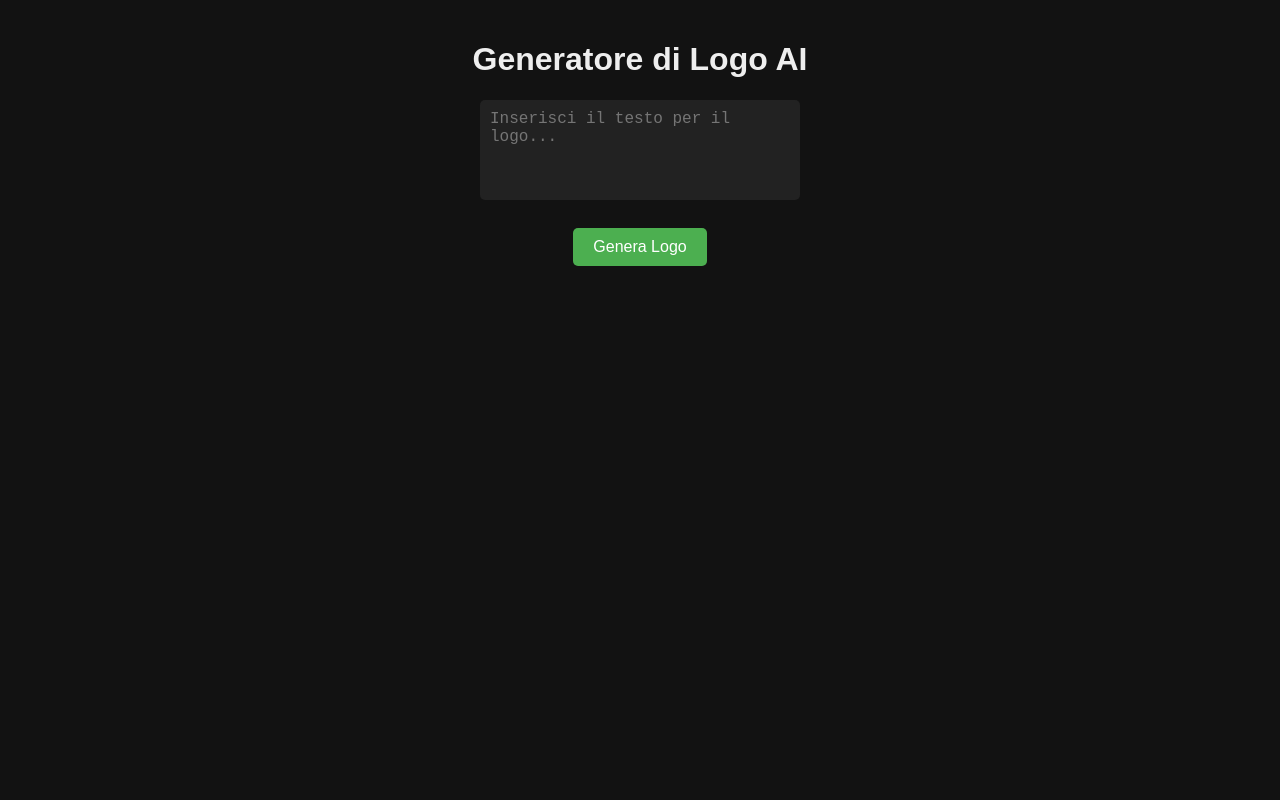
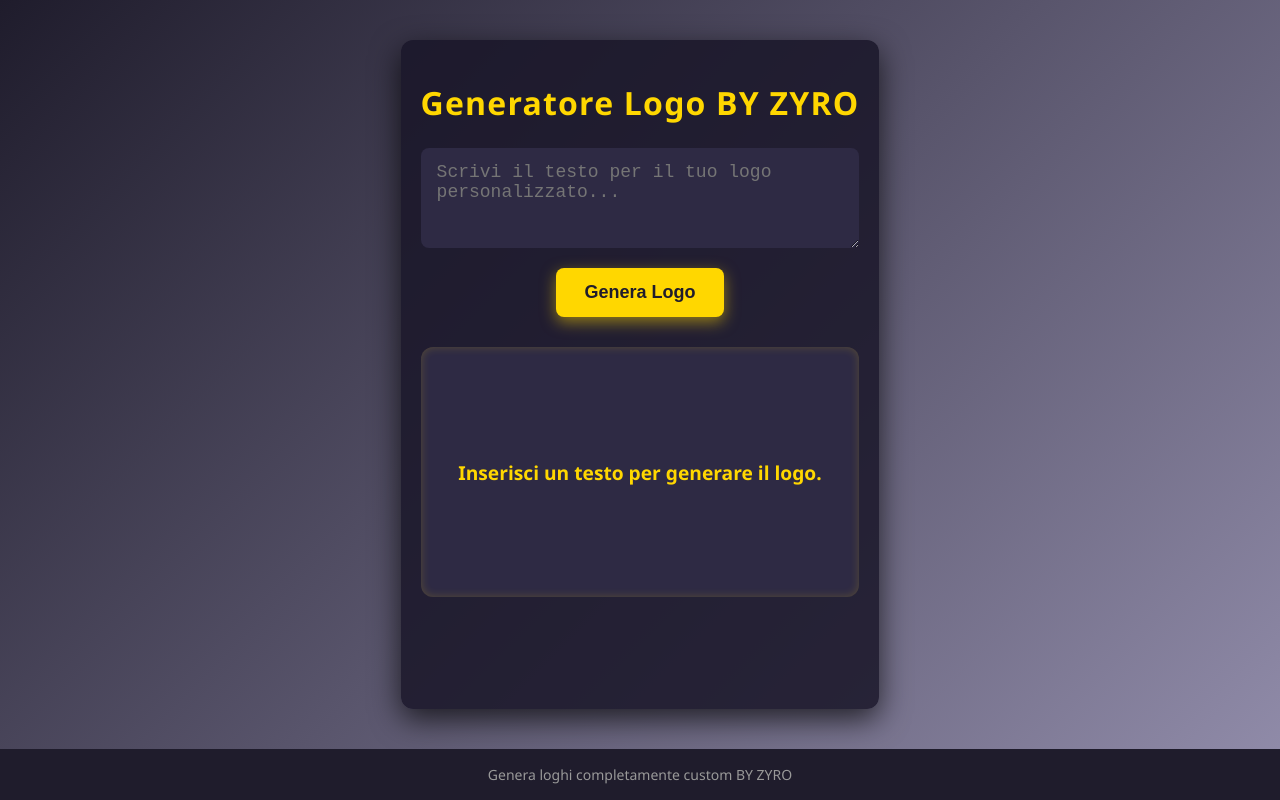
Before and after one commit to ale013412-hash/logo-gen, a plain HTML site: page index.html in a window 1280 px wide. Both pictures are taken after a click on the button "Genera Logo". Drawn offline with Linux system fonts and the light colour scheme.

Commit message:
Aggiorno index.html con design custom BY ZYRO

```diff
--- a/index.html
+++ b/index.html
@@ -3,73 +3,150 @@
 <head>
 <meta charset="UTF-8" />
 <meta name="viewport" content="width=device-width, initial-scale=1" />
-<title>Generatore Logo</title>
+<title>Generatore Logo BY ZYRO</title>
 <style>
+  /* Reset base */
+  * {
+    box-sizing: border-box;
+  }
   body {
-    background-color: #121212;
-    color: #eeeeee;
-    font-family: Arial, sans-serif;
-    margin: 20px;
+    margin: 0;
+    background: linear-gradient(135deg, #1f1c2c, #928dab);
+    font-family: 'Segoe UI', Tahoma, Geneva, Verdana, sans-serif;
+    color: #eee;
+    display: flex;
+    flex-direction: column;
+    min-height: 100vh;
+  }
+  main {
+    flex-grow: 1;
+    max-width: 480px;
+    margin: 40px auto;
+    padding: 20px;
+    background: rgba(25, 22, 40, 0.85);
+    border-radius: 12px;
+    box-shadow: 0 10px 30px rgba(0,0,0,0.7);
     display: flex;
     flex-direction: column;
     align-items: center;
   }
+  h1 {
+    font-weight: 700;
+    margin-bottom: 24px;
+    letter-spacing: 1.2px;
+    text-align: center;
+    color: #ffd700;
+  }
   textarea {
-    width: 300px;
-    height: 80px;
-    padding: 10px;
-    font-size: 16px;
-    border-radius: 5px;
+    width: 100%;
+    min-height: 100px;
+    padding: 14px 16px;
+    font-size: 18px;
+    border-radius: 8px;
     border: none;
-    resize: none;
-    background-color: #222;
-    color: #eee;
+    background: #2e2a44;
+    color: #ddd;
+    resize: vertical;
+    transition: box-shadow 0.3s ease;
+  }
+  textarea:focus {
+    outline: none;
+    box-shadow: 0 0 8px #ffd700;
+    background: #3c3755;
   }
   button {
-    margin-top: 10px;
-    padding: 10px 20px;
-    font-size: 16px;
-    background-color: #4caf50;
+    margin-top: 20px;
+    background: #ffd700;
     border: none;
-    border-radius: 5px;
-    color: white;
+    padding: 14px 28px;
+    font-weight: 700;
+    font-size: 18px;
+    border-radius: 8px;
+    color: #1f1c2c;
     cursor: pointer;
-    transition: background-color 0.3s ease;
+    transition: background 0.25s ease, transform 0.2s ease;
+    box-shadow: 0 5px 15px rgba(255, 215, 0, 0.5);
   }
   button:hover {
-    background-color: #45a049;
+    background: #e6c200;
+    transform: scale(1.05);
+  }
+  button:active {
+    transform: scale(0.95);
   }
   #logo-container {
-    margin-top: 20px;
+    margin-top: 30px;
+    min-height: 250px;
+    width: 100%;
+    background: #2e2a44;
+    border-radius: 12px;
+    box-shadow: inset 0 0 10px rgba(255, 215, 0, 0.2);
+    display: flex;
+    align-items: center;
+    justify-content: center;
+    overflow: hidden;
+    position: relative;
   }
   #logo-container img {
-    max-width: 300px;
+    max-width: 100%;
+    max-height: 100%;
     border-radius: 10px;
-    box-shadow: 0 0 10px #4caf50;
+    box-shadow: 0 0 12px #ffd700;
+    transition: opacity 0.5s ease;
+  }
+  #loading, #error {
+    position: absolute;
+    color: #ffd700;
+    font-weight: 700;
+    font-size: 1.2rem;
+    text-align: center;
+    padding: 0 20px;
+  }
+  footer {
+    text-align: center;
+    padding: 16px 0;
+    background: #1f1c2c;
+    color: #999;
+    font-size: 14px;
+  }
+  @media (max-width: 500px) {
+    main {
+      margin: 20px 10px;
+    }
+    button, textarea {
+      font-size: 16px;
+      padding: 12px 20px;
+    }
   }
 </style>
 </head>
 <body>
-<h1>Generatore di Logo AI</h1>
-<textarea id="prompt" placeholder="Inserisci il testo per il logo..."></textarea><br />
-<button id="generate">Genera Logo</button>
-
-<div id="logo-container"></div>
+<main>
+  <h1>Generatore Logo BY ZYRO</h1>
+  <textarea id="prompt" placeholder="Scrivi il testo per il tuo logo personalizzato..."></textarea>
+  <button id="generate">Genera Logo</button>
+  <div id="logo-container"></div>
+</main>
+<footer>
+  Genera loghi completamente custom BY ZYRO
+</footer>
 
 <script>
-  document.getElementById('generate').addEventListener('click', async () => {
-    const prompt = document.getElementById('prompt').value.trim();
+  const button = document.getElementById('generate');
+  const promptInput = document.getElementById('prompt');
+  const logoContainer = document.getElementById('logo-container');
+
+  button.addEventListener('click', async () => {
+    const prompt = promptInput.value.trim();
+    logoContainer.innerHTML = '';
     if (!prompt) {
-      alert("Inserisci un testo per generare il logo.");
+      showError("Inserisci un testo per generare il logo.");
       return;
     }
 
-    // Mostriamo messaggio di caricamento
-    const container = document.getElementById('logo-container');
-    container.innerHTML = "Sto generando il logo...";
+    showLoading("Generazione in corso...");
 
     try {
-      // Chiama la funzione Netlify (serverless)
       const response = await fetch('/.netlify/functions/generate-logo', {
         method: 'POST',
         headers: { 'Content-Type': 'application/json' },
@@ -77,21 +154,32 @@
       });
 
       if (!response.ok) {
-        throw new Error(`Errore: ${response.statusText}`);
+        throw new Error(`Errore ${response.status}: ${response.statusText}`);
       }
 
       const data = await response.json();
 
-      if(data.data && data.data.length > 0){
-        const imageUrl = data.data[0].url;
-        container.innerHTML = `<img src="${imageUrl}" alt="Logo generato" />`;
+      if (data.data && data.data.length > 0 && data.data[0].url) {
+        showImage(data.data[0].url);
       } else {
-        container.innerHTML = "Nessun logo generato, riprova.";
+        showError("Nessun logo generato, riprova.");
       }
     } catch (error) {
-      container.innerHTML = `Errore durante la generazione: ${error.message}`;
+      showError(`Errore: ${error.message}`);
     }
   });
+
+  function showLoading(text) {
+    logoContainer.innerHTML = `<div id="loading">${text}</div>`;
+  }
+
+  function showError(text) {
+    logoContainer.innerHTML = `<div id="error">${text}</div>`;
+  }
+
+  function showImage(url) {
+    logoContainer.innerHTML = `<img src="${url}" alt="Logo generato" />`;
+  }
 </script>
 </body>
 </html>
```
